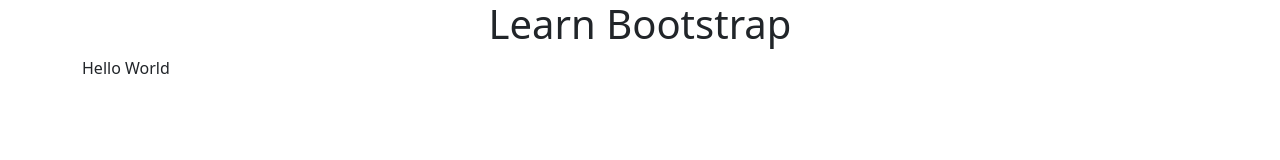
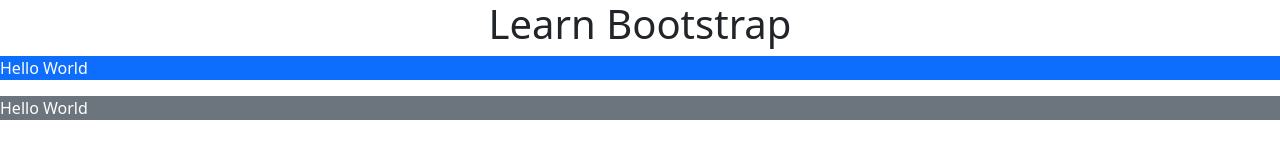
Before and after one commit to ZarirulIslam/Ostad-Mern-CSS, a plain HTML site: page Day 93/index.html in a window 1280 px wide. Drawn offline with nearby package versions, Linux system fonts and the light colour scheme.

Commit message:
Ostad-Mern-CSS

```diff
--- a/Day 93/index.html
+++ b/Day 93/index.html
@@ -12,10 +12,12 @@
 <body>
 
     <h1 class="text-center">Learn Bootstrap</h1>
-    <div class="container">
+    <div class="bg-primary text-white">
         <p>Hello World</p>
     </div>
-
+    <div class="text-bg-secondary">
+        <p>Hello World</p>
+    </div>
     <!-- Bootstrap JS -->
     <script src="https://cdn.jsdelivr.net/npm/bootstrap@5.3.0-alpha1/dist/js/bootstrap.bundle.min.js" integrity="sha384-w76AqPfDkMBDXo30jS1Sgez6pr3x5MlQ1ZAGC+nuZB+EYdgRZgiwxhTBTkF7CXvN" crossorigin="anonymous"></script>
 </body>
```
